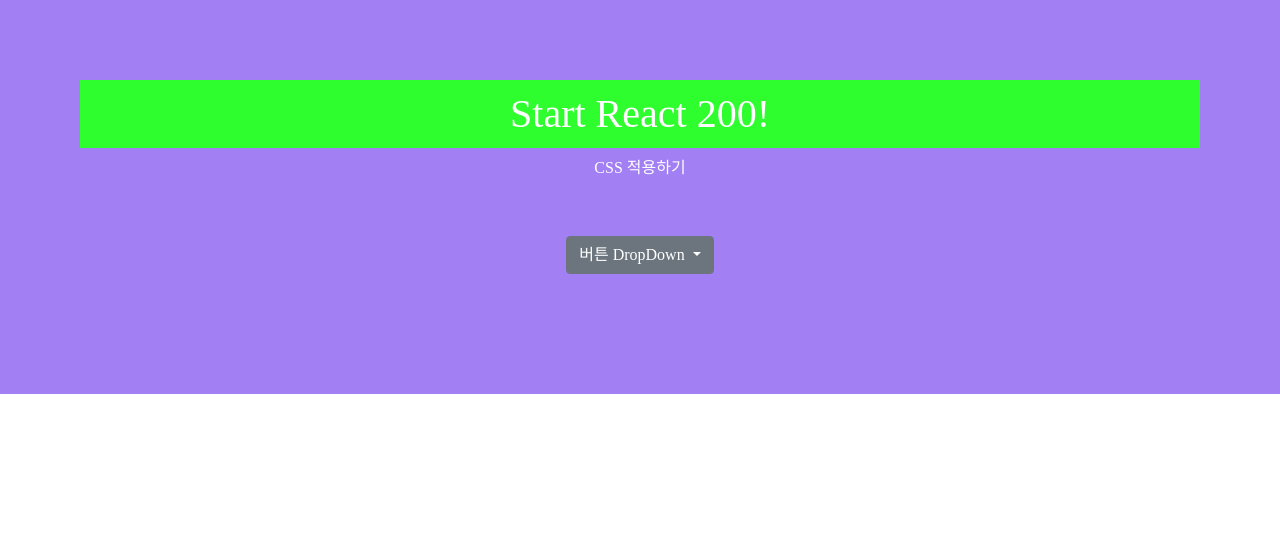
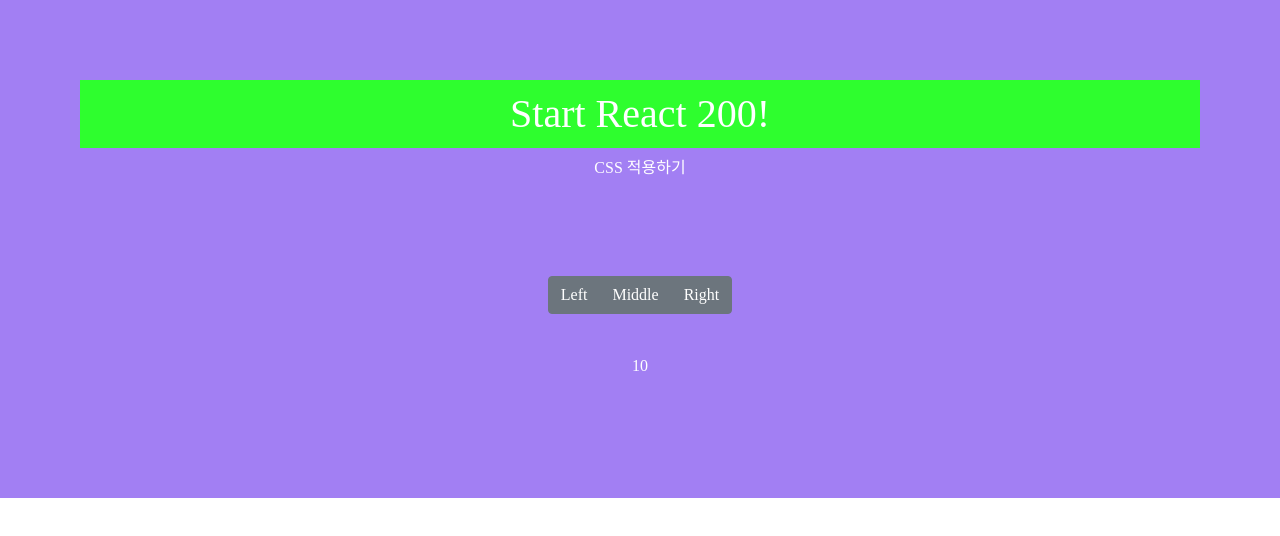
Before and after one commit to OHHYUN/react200, a React (Create React App) app: page / in a window 1280 px wide. Shown: the top 536 px of the page. Built offline with nearby package versions, Linux system fonts and the light colour scheme.

Commit message:
add: buttongroup

```diff
--- a/src/App.js
+++ b/src/App.js
@@ -1,6 +1,6 @@
 import React from 'react';
 import './App.css';
-import ReactstrapDropdown from './R037_ReactstrapDropdown'
+import ReactstrapButtonGroup from './R038_ReactstrapButtonGroup'
 import 'bootstrap/dist/css/bootstrap.css'
 
 function App() {
@@ -8,7 +8,7 @@ function App() {
     <div>
       <h1>Start React 200!</h1>
       <p>CSS 적용하기</p>
-      <ReactstrapDropdown />
+      <ReactstrapButtonGroup />
     </div>
   );
 }
--- /dev/null
+++ b/src/R038_ReactstrapButtonGroup.js
@@ -0,0 +1,35 @@
+import React, { Component } from 'react';
+import { Button, ButtonGroup } from 'reactstrap'
+
+class R038_ReactstrapButtonGroup extends Component {
+    constructor(props) {
+        super(props);
+        this.state = {
+            number: 10
+        }
+    }
+
+    move = (type, e) => {
+        if (type == 'Left') {
+            this.setState({ number: this.state.number - 1 })
+        } else {
+            this.setState({ number: this.state.number + 1 })
+        }
+    }
+    render() {
+        return (
+            <div>
+                <ButtonGroup>
+                    <Button onClick={e => this.move('Left')}>Left</Button>
+                    <Button onClick={e => this.move('Middle')}>Middle</Button>
+                    <Button onClick={e => this.move('Right')}>Right</Button>
+                </ButtonGroup>
+                <br />
+                {this.state.number}
+            </div>
+        )
+    }
+
+}
+
+export default R038_ReactstrapButtonGroup
```
